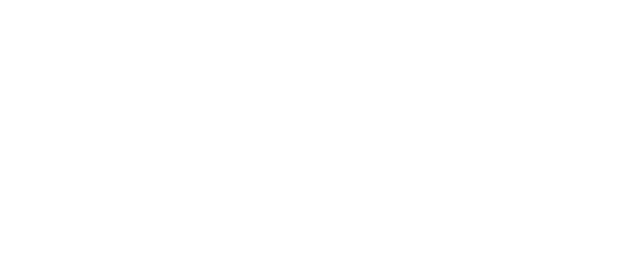
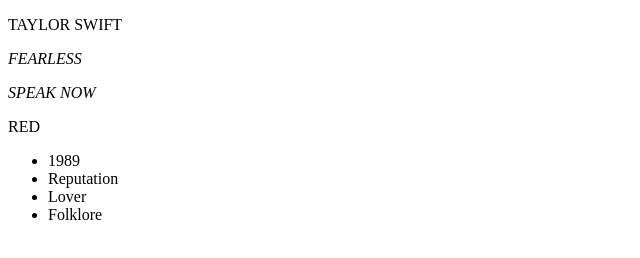
Before and after one commit to madeleinnegarcia/git_test, a plain HTML site: page index.html in a window 1280 px wide. Shown: the whole page, without its empty margins (0-640 px from the left). Drawn offline with Linux system fonts and the light colour scheme.

Commit message:
Actualización de cambios

```diff
--- a/index.html
+++ b/index.html
@@ -1,8 +1,25 @@
 <!DOCTYPE html>
+<html lang="en">
+<head>
+    <meta charset="UTF-8">
+    <meta name="viewport" content="width=device-width, initial-scale=1.0">
+    <title>My first page</title>
+</head>
+<body>
+    <P>TAYLOR SWIFT</P>
+    <P><em>FEARLESS</em></P>
+    <P><i>SPEAK NOW</i></P>
+    <P>RED</P>
 
-<html lang="en">
-  <head>
-    <meta charset="UTF-8">
-    <title>My First Webpage</title>
-  </head>
+</body>
+<body>
+<ul>
+    <li>1989</li>
+    <li>Reputation</li>
+    <li>Lover</li>
+    <li>Folklore</li>
+</ul>
+
+</body>
+
 </html>
```
Also changed, not shown: hello_world.txt, 1 other file.
